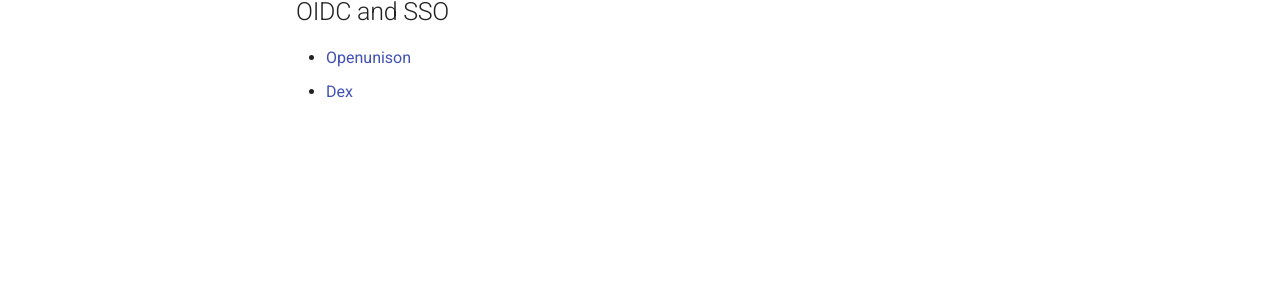
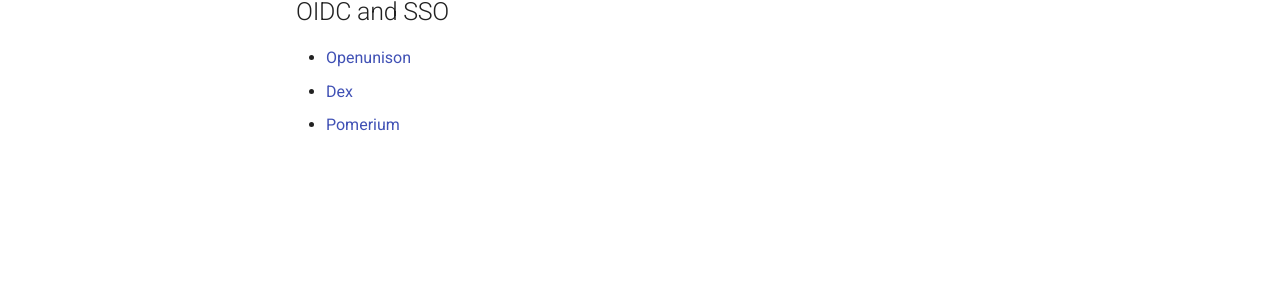
Before and after one commit to ivankatliarchuk/knowledge-base, an MkDocs documentation site: the page built from docs/sre-platform-devops/infrastructure/k8s/index.md, in a window 1280 px wide. Shown: the part 274-582 px from the top of the page. Built offline with MkDocs 1.6.1 and Material for MkDocs 9.7.7, drawn with Linux system fonts in a browser that asks for light colours; comment, search, counter and statistics services are not loaded.

Commit message:
pomerium with dex

```diff
--- a/docs/sre-platform-devops/infrastructure/k8s/index.md
+++ b/docs/sre-platform-devops/infrastructure/k8s/index.md
@@ -16,3 +16,4 @@
 
 - [Openunison](https://openunison.github.io/)
 - [Dex](https://github.com/dexidp/dex)
+- [Pomerium](https://github.com/pomerium/pomerium)
```
